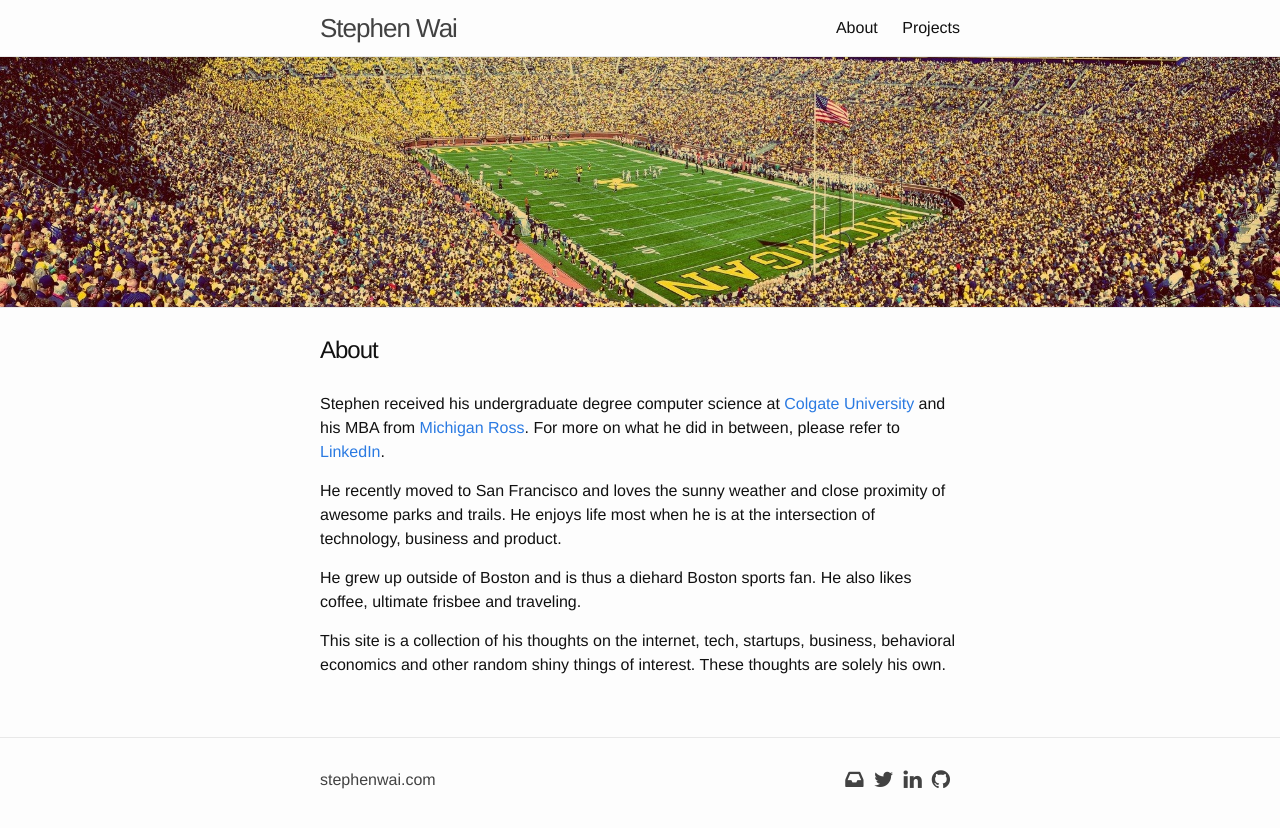
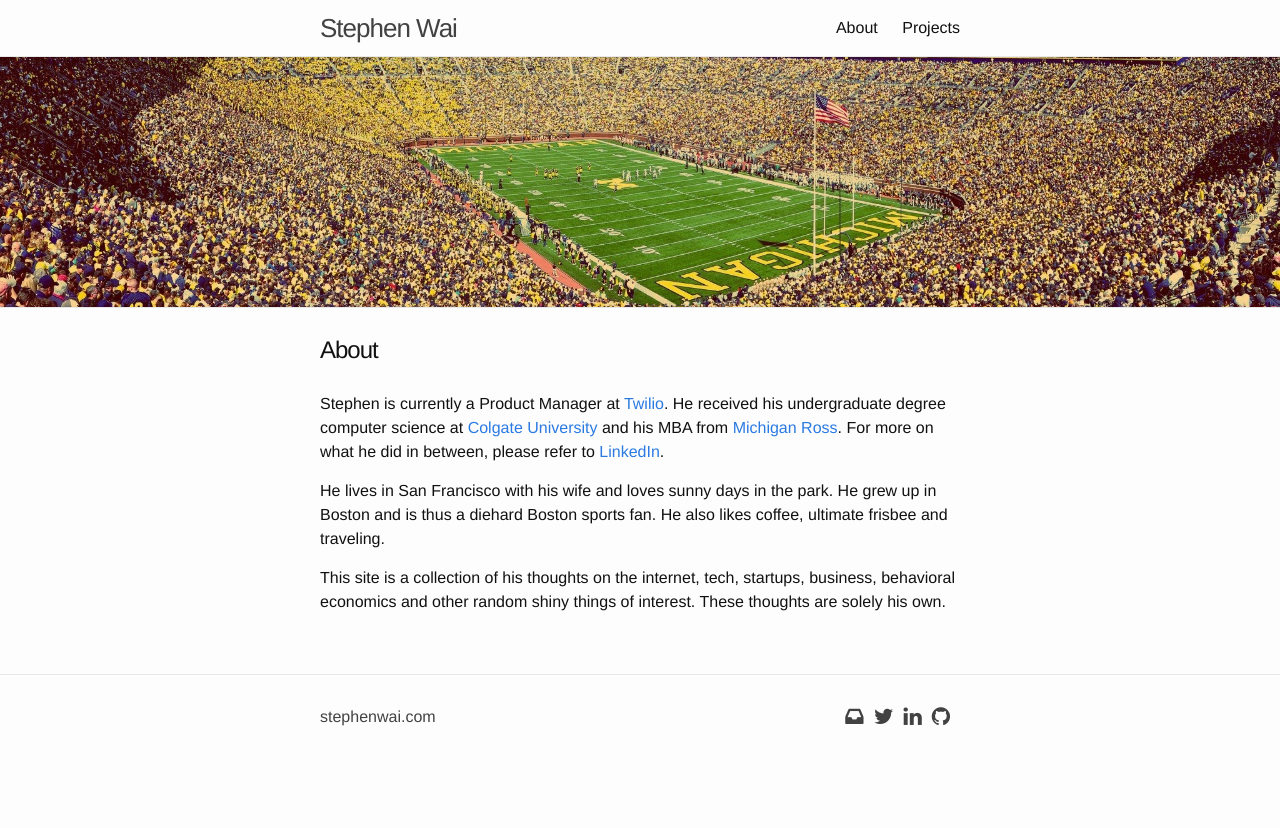
Before and after one commit to swaiing/swaiing.github.io, a Jekyll site: the page built from about.md, in a window 1280 px wide. Shown: the top 828 px of the page. Built offline with Jekyll 4.4.1, drawn with Linux system fonts in a browser that asks for light colours; nearby versions of some CDN libraries.

Commit message:
updated about page

```diff
--- a/about.md
+++ b/about.md
@@ -5,10 +5,8 @@ permalink: /about/
 hero: bg2.jpg
 ---
 
-Stephen received his undergraduate degree computer science at [Colgate University](http://colgate.edu) and his MBA from [Michigan Ross](https://michiganross.umich.edu/).  For more on what he did in between, please refer to [LinkedIn](https://www.linkedin.com/in/stephenwai).
+Stephen is currently a Product Manager at [Twilio](http://www.twilio.com). He received his undergraduate degree computer science at [Colgate University](http://colgate.edu) and his MBA from [Michigan Ross](https://michiganross.umich.edu/). For more on what he did in between, please refer to [LinkedIn](https://www.linkedin.com/in/stephenwai).
 
-He recently moved to San Francisco and loves the sunny weather and close proximity of awesome parks and trails.  He enjoys life most when he is at the intersection of technology, business and product.
+He lives in San Francisco with his wife and loves sunny days in the park. He grew up in Boston and is thus a diehard Boston sports fan. He also likes coffee, ultimate frisbee and traveling.
 
-He grew up outside of Boston and is thus a diehard Boston sports fan.  He also likes coffee, ultimate frisbee and traveling.
-
-This site is a collection of his thoughts on the internet, tech, startups, business, behavioral economics and other random shiny things of interest.  These thoughts are solely his own.
+This site is a collection of his thoughts on the internet, tech, startups, business, behavioral economics and other random shiny things of interest. These thoughts are solely his own.
```
